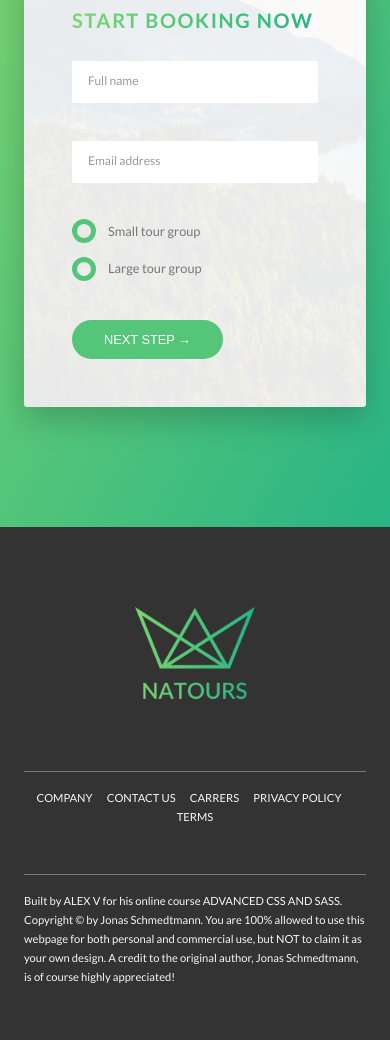
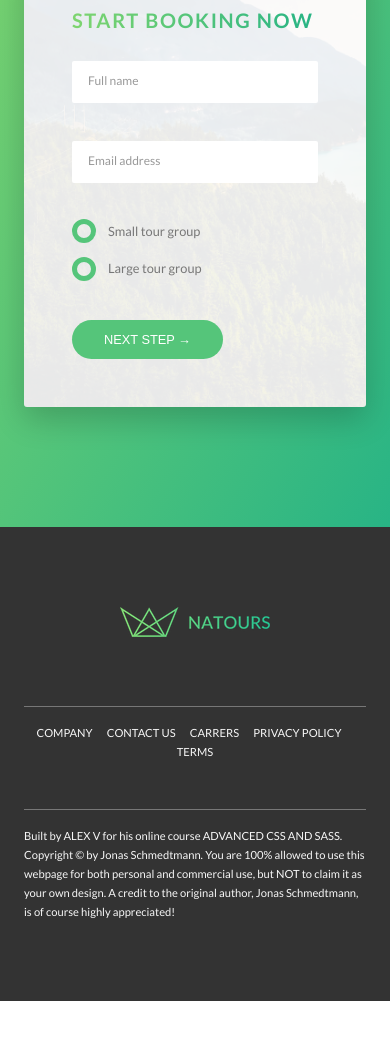
Before and after one commit to AndroidMinsky/css-natours, a plain HTML site: page index.html in a window 390 px wide. Shown: the part 6113-7153 px from the top of the page. After the commit the page ends 7114 px from the top, so only its background shows below. Drawn offline with Linux system fonts and the light colour scheme.

Commit message:
Responsive images in HTML: Art Direction, Density Switching

```diff
--- a/index.html
+++ b/index.html
@@ -345,7 +345,12 @@
 
         <footer class="footer">
             <div class="footer__logo-box">
-                <img src="img/logo-green-2x.png" alt="Full logo" class="footer__logo">
+
+                <picture class="footer__logo">
+                    <source srcset="img/logo-green-small-1x.png 1x, img/logo-green-small-2x.png 2x" media="(max-width: 37.5em)">
+                        <img srcset="img/logo-green-1x.png 1x, img/logo-green-2x.png 2x" alt="Full logo">
+                </picture>
+
             </div>
             <div class="row">
                 <div class="col-1-of-2">
```
